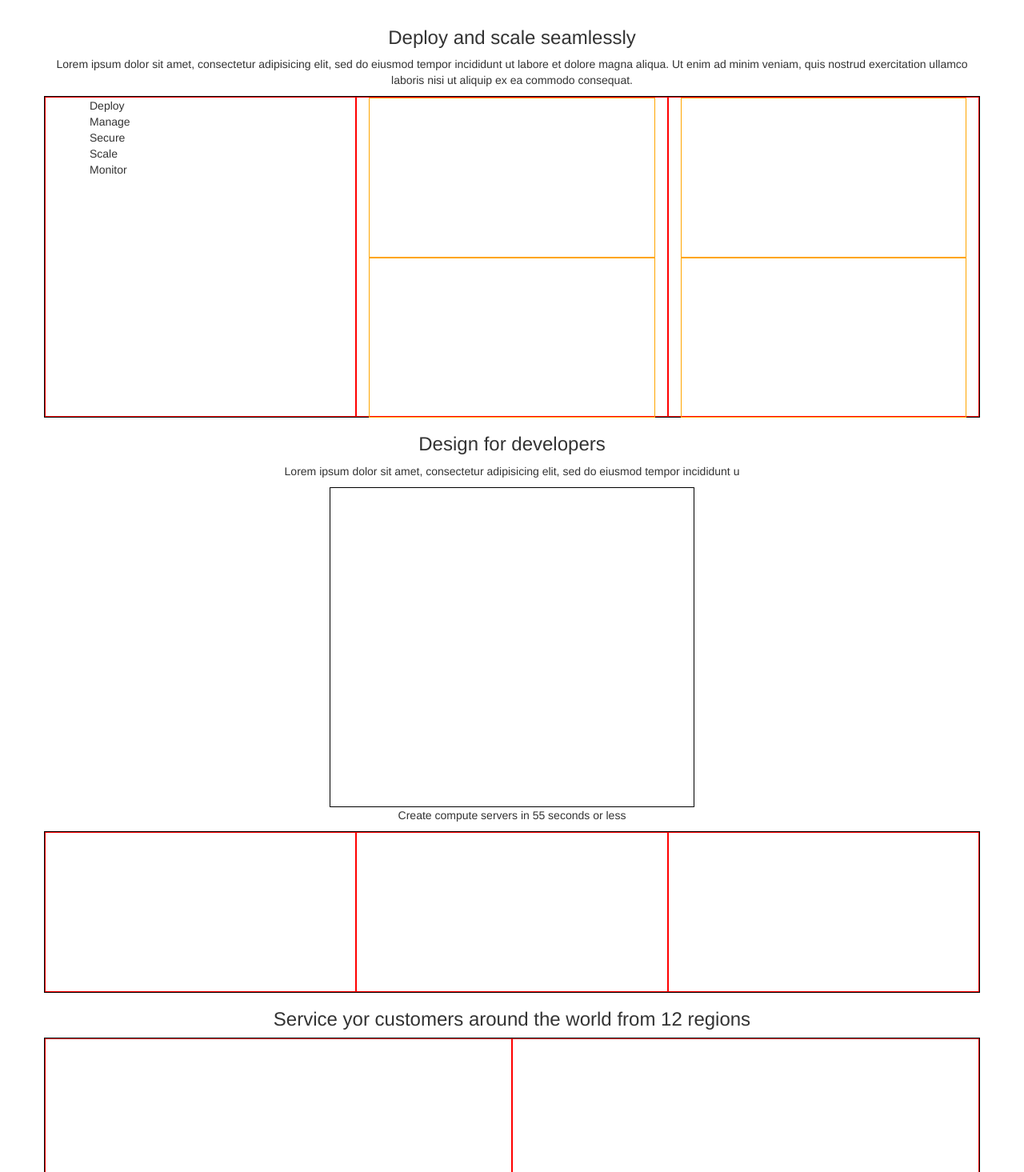
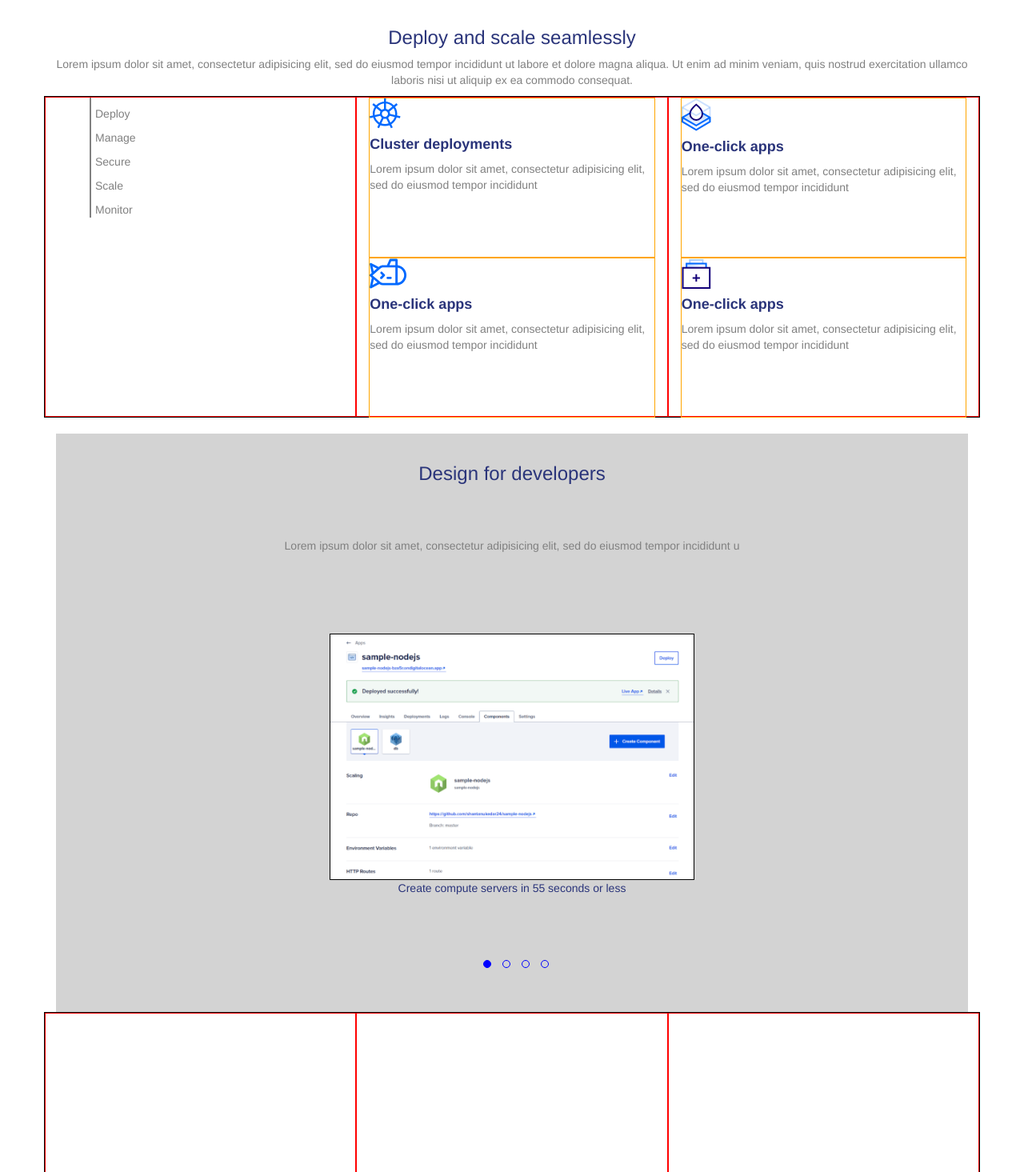
Before and after one commit to pozmar/html-css-digitalocean, a plain HTML site: page index.html in a window 1280 px wide. Shown: the part 807-2272 px from the top of the page at 80% size. Drawn offline with nearby package versions, Linux system fonts and the light colour scheme.

Commit message:
#header, sezioni 1, 2, 3

```diff
--- a/css/style.css
+++ b/css/style.css
@@ -54,7 +54,7 @@ color: #2a347a;
 
 }
 .left p{
-  color: lightgrey;
+  font-size: 1.5rem;
 }
 .jumbotron h3{
   margin-bottom: 20px;
@@ -66,6 +66,59 @@ color: #2a347a;
 #s1 p{
   font-weight: bold;
   color: grey;
+}
+#s2 h3{
+  color: #2a347a;
+}
+#s2 p{
+  color: grey;
+}
+#s2 li{
+  border-left: 2px solid grey;
+  padding-left: 5px;
+  padding-top: 10px;
+  color: grey;
+}
+#s2 h4{
+  color: #2a347a;
+  font-weight: bold;
+}
+#s3 .bg{
+  background-color: lightgrey;
+}
+#s3 .up{
+  color: grey;
+  margin-top: 30px;
+}
+#s3 h3{
+color:  #2a347a;
+line-height: 100px;
+}
+#s3 .slider{
+  margin-top: 100px;
+}
+#s3 .down{
+  color:  #2a347a;
+}
+#s3 img{
+  width: 100%;
+}
+.dot{
+  height: 10px;
+  width: 10px;
+  border-radius: 50%;
+  border: 1px solid blue;
+  display: inline-block;
+  margin-left: 10px;
+  margin-top: 70px;
+  margin-bottom: 50px;
+}
+.dot:hover{
+  cursor: pointer;
+}
+#first{
+  color: blue;
+  background-color: blue;
 }
 .h-100{
   height: 100px;
--- a/index.html
+++ b/index.html
@@ -78,7 +78,7 @@
             <div class="col-lg-8 col-md-7 col-xs-12">
 
               <h1>The simplest cloud platform for devlopers & teams</h1>
-              <p>Lorem ipsum dolor sit amet, consectetur adipisicing elit, sed do eiusmod tempor incididunt ut labore et dolore magna aliqua. Ut enim ad minim veniam, quis nostrud exercitation ullamco laboris nisi ut aliquip ex ea commodo consequat. </p>
+              <p>Lorem ipsum dolor sit amet, consectetur adipisicing elit, sed do eiusmod tempor incididunt ut labore et dolore magna aliqua. Ut enim ad minim veniam, quis nostrud exercitation ullamco laboris nisi ut aliquip ex ea commodo consequat.Lorem ipsum dolor sit amet, consectetur adipisicing elit, sed do eiusmod tempor incididunt ut labore et dolore magna aliqua. Ut enim ad minim veniam, quis nostrud exercitation ullamco laboris nisi ut aliquip ex ea commodo consequat.</p>
             </div>
 
           </div>
@@ -166,18 +166,29 @@
             </div>
             <div class="col-lg-4 col-md-4 col-xs-12 h-400">
               <div class="box-top h-200">
+                <img src="img/kub.svg" alt="kub">
+                <h4>Cluster deployments</h4>
+                <p>Lorem ipsum dolor sit amet, consectetur adipisicing elit, sed do eiusmod tempor incididunt</p>
 
               </div>
               <div class="box-bottom h-200">
+                <img src="img/ap.svg" alt="ap">
+                <h4>One-click apps</h4>
+                <p>Lorem ipsum dolor sit amet, consectetur adipisicing elit, sed do eiusmod tempor incididunt</p>
 
               </div>
 
             </div>
             <div class="col-lg-4 col-md-4 col-xs-12 h-400">
               <div class="box-top h-200">
-
+                <img src="img/drople.svg" alt="droplet">
+                <h4>One-click apps</h4>
+                <p>Lorem ipsum dolor sit amet, consectetur adipisicing elit, sed do eiusmod tempor incididunt</p>
               </div>
               <div class="box-bottom h-200">
+                <img src="img/plus.svg" alt="plus">
+                <h4>One-click apps</h4>
+                <p>Lorem ipsum dolor sit amet, consectetur adipisicing elit, sed do eiusmod tempor incididunt</p>
 
               </div>
 
@@ -188,16 +199,28 @@
       </section>
       <section id="s3">
         <div class="container">
+          <div class="bg">
 
-          <div class="text-center">
-            <h3>Design for developers</h3>
-            <p>Lorem ipsum dolor sit amet, consectetur adipisicing elit, sed do eiusmod tempor incididunt u</p>
-          </div>
-          <div class="slider h-400">
-
-          </div>
-          <div class="text-center">
-            <p>Create compute servers in 55 seconds or less</p>
+            <div class="text-center">
+              <div class="slider-top">
+              <h3>Design for developers</h3>
+              <p class="up">Lorem ipsum dolor sit amet, consectetur adipisicing elit, sed do eiusmod tempor incididunt u</p>
+            </div>
+            </div>
+            <div class="slider">
+              <img src="img/node.png" alt="node">
+            </div>
+            <div class="text-center">
+              <p class="down">Create compute servers in 55 seconds or less</p>
+              <div id="first" class="dot">
+              <a href="#"></a></div>
+              <div class="dot"><a href="#">
+               </a></div>
+              <div class="dot"><a href="#">
+               </a></div>
+              <div class="dot"><a href="#">
+               </a></div>
+            </div>
           </div>
         </div>
 
```
